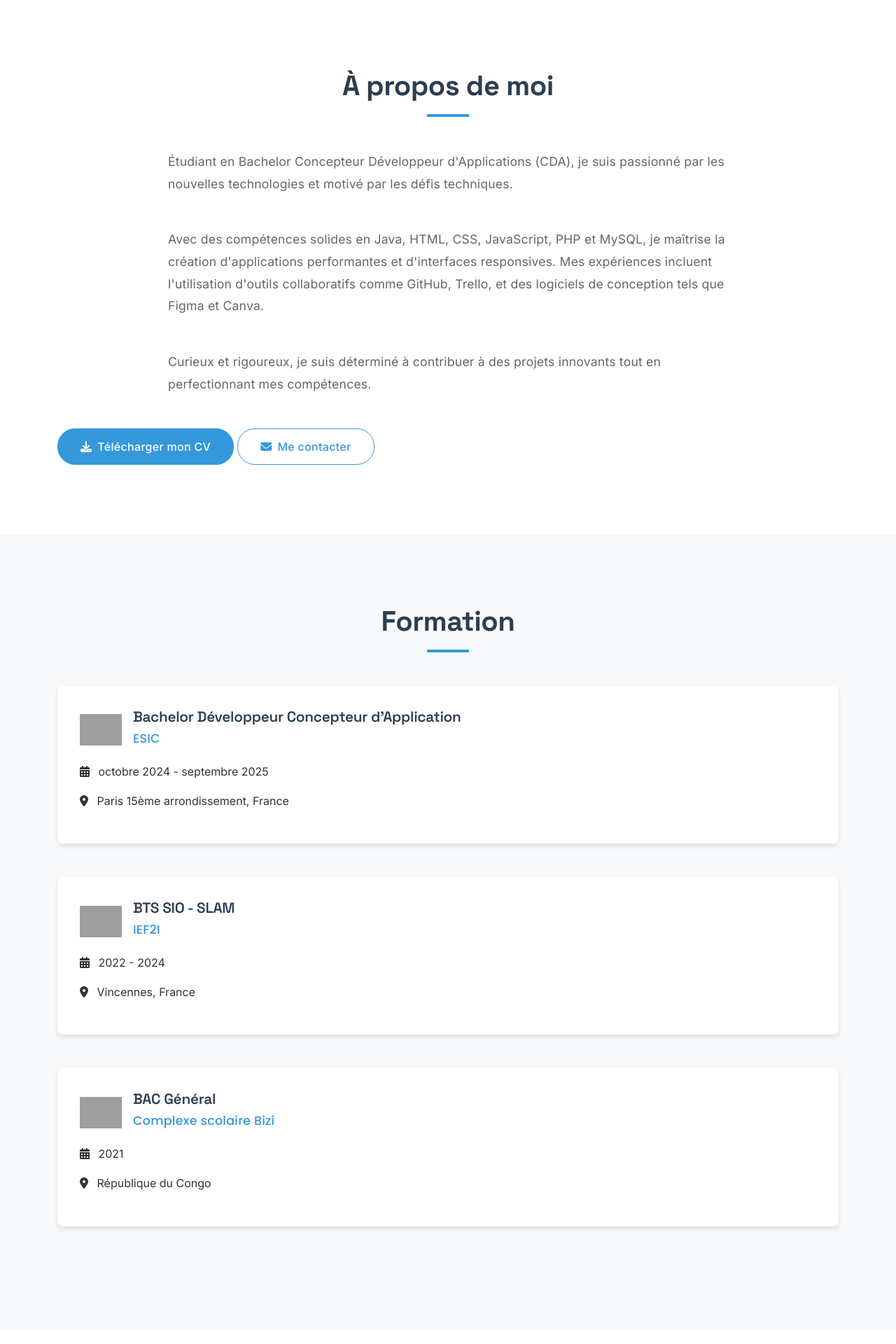
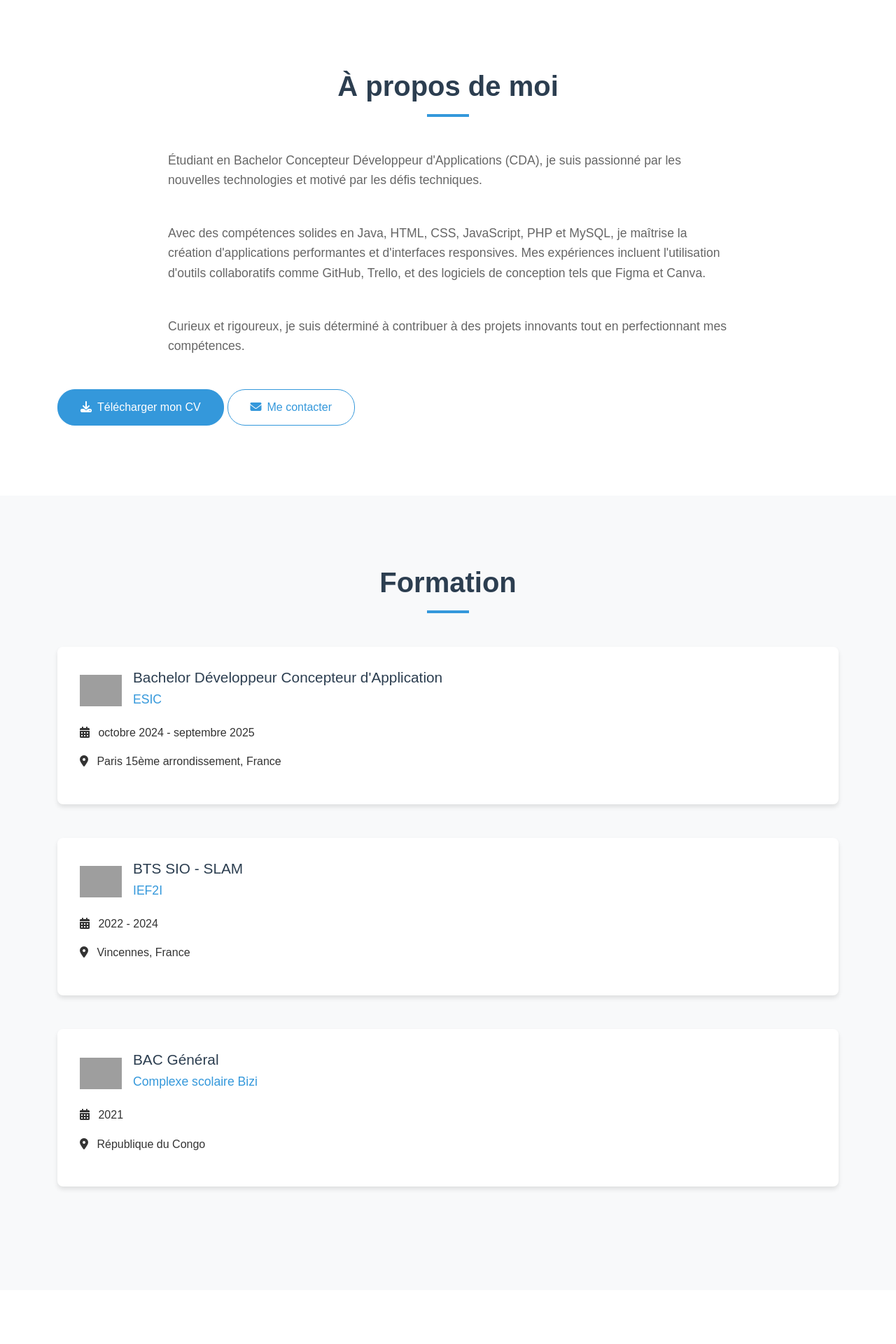
Before and after one commit to Jacque004/jacques-website, a PHP site: page /index.html in a window 1280 px wide. Shown: the part 801-2721 px from the top of the page at 70% size. Run offline with PHP 8.4, Linux system fonts and the light colour scheme; grey boxes are pictures that could not be loaded.

Commit message:
Update style.css

```diff
--- a/style.css
+++ b/style.css
@@ -10,11 +10,6 @@
     --transition-speed: 0.3s;
     --border-radius: 8px;
     --box-shadow: 0 4px 6px rgba(0, 0, 0, 0.1);
-
-    /* Polices */
-    --font-primary: 'Inter', sans-serif;
-    --font-heading: 'Space Grotesk', sans-serif;
-    --font-secondary: 'Poppins', sans-serif;
 }
 
 /* Reset et styles de base */
@@ -29,11 +24,10 @@ html {
 }
 
 body {
-    font-family: var(--font-primary);
+    font-family: 'Montserrat', sans-serif;
     line-height: 1.6;
     color: var(--text-color);
     overflow-x: hidden;
-    font-weight: 400;
 }
 
 /* Navigation */
@@ -111,11 +95,8 @@ body {
 }
 
 .section-heading {
-    font-family: var(--font-heading);
+    font-size: 2.5rem;
     font-weight: 700;
-    letter-spacing: -0.5px;
-    line-height: 1.2;
-    font-size: 2.5rem;
     margin-bottom: 1rem;
     color: var(--primary-color);
 }
@@ -146,13 +127,6 @@ body {
 
 .about-content {
     font-size: 1.1rem;
-}
-
-.about-content p {
-    font-family: var(--font-primary);
-    font-weight: 400;
-    line-height: 1.8;
-    letter-spacing: 0.2px;
 }
 
 .about-buttons {
@@ -197,18 +171,12 @@ body {
 }
 
 .timeline-title h3 {
-    font-family: var(--font-heading);
-    font-weight: 600;
-    letter-spacing: -0.3px;
     font-size: 1.3rem;
     margin-bottom: 0.5rem;
     color: var(--primary-color);
 }
 
 .timeline-title h4 {
-    font-family: var(--font-secondary);
-    font-weight: 500;
-    letter-spacing: 0.2px;
     font-size: 1.1rem;
     color: var(--secondary-color);
 }
@@ -583,10 +520,8 @@ body {
 .btn {
     padding: 0.8rem 2rem;
     border-radius: 25px;
-    font-family: var(--font-primary);
     font-weight: 500;
     transition: all var(--transition-speed);
-    letter-spacing: 0.3px;
 }
 
 .btn-primary {
```
Also changed, not shown: other parts of style.css (+2 -46 lines).
